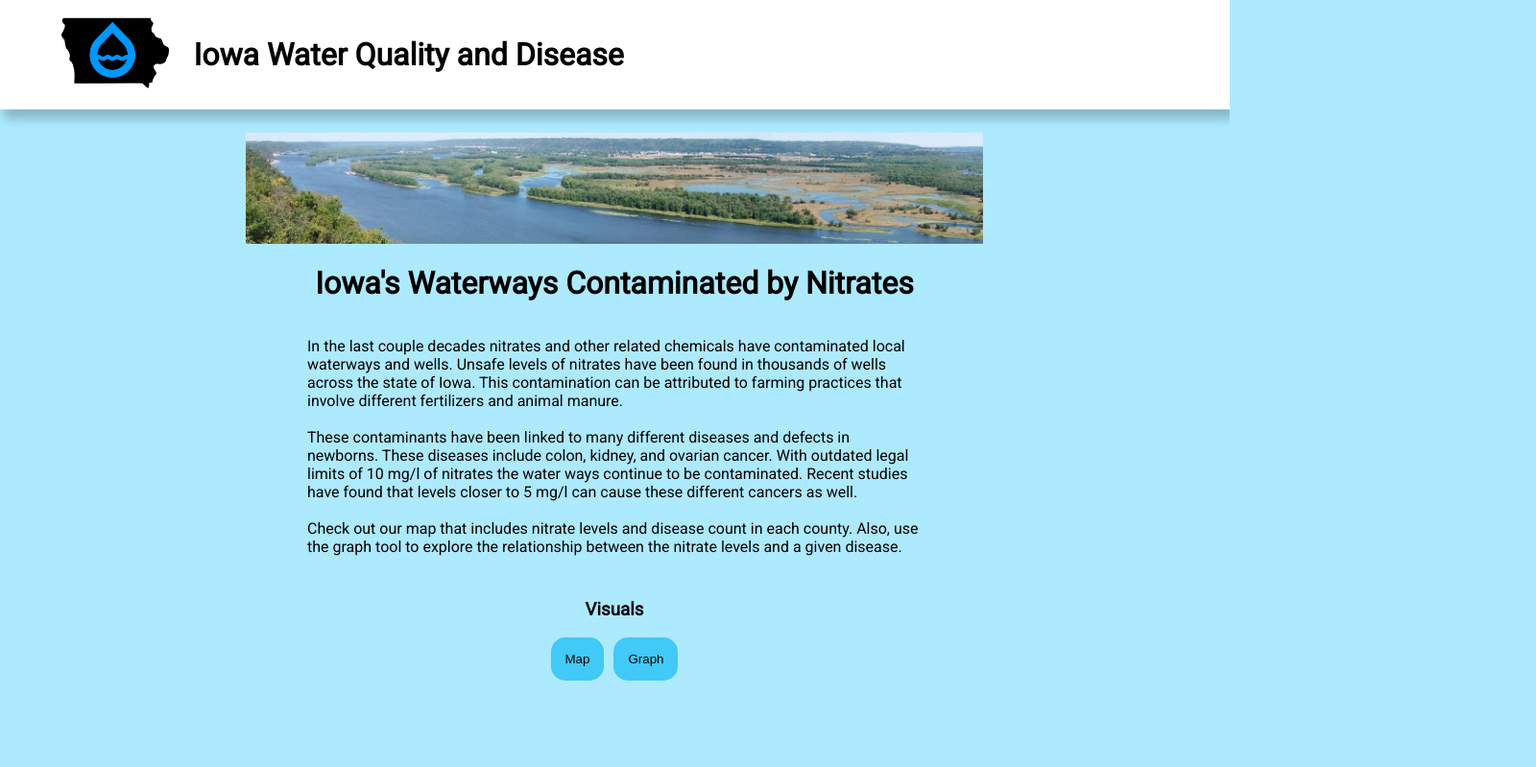
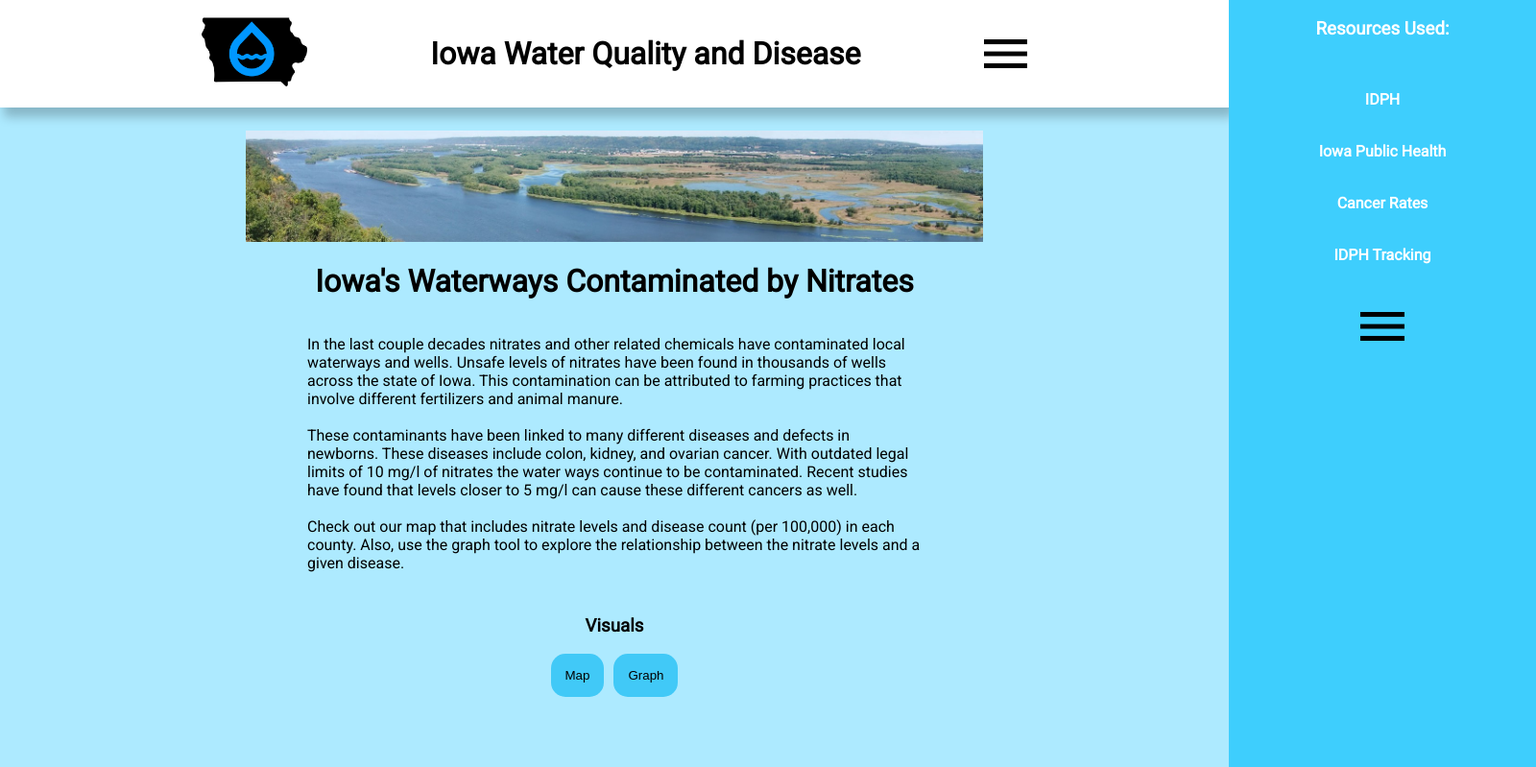
Before and after one commit to blakepreston/DiseaseAndNitrates, a plain HTML site: page index.html in a window 1280 px wide. Shown: the top 799 px of the page at 96% size, 1600 px wide, since content can reach past the window. Drawn offline with Linux system fonts and the light colour scheme.

Commit message:
Added resources sliding tab

```diff
--- a/index.html
+++ b/index.html
@@ -12,9 +12,19 @@
 <body>
 
     <div class="mainContainer" id="mainContainer">
+        <div class="menuSlide" id="menuSlide">
+            <h3>Resources Used:</h3>
+            <a href="https://tracking.idph.iowa.gov/" target="_blank">IDPH</a>
+            <a href="https://shri.public-health.uiowa.edu/cancer-data/" target="_blank">Iowa Public Health</a>
+            <a href="https://www.cancer-rates.info/ia/" target="_blank">Cancer Rates</a>
+            <a href="https://tracking.idph.iowa.gov/" target="_blank">IDPH Tracking</a>
+            <img src="menu.png" alt="" id="menu" onclick="menuChange()">
+        </div>
+
         <div class="title">
             <img src="logo.png" alt="">
             <h1>Iowa Water Quality and Disease</h1>
+            <img src="menu.png" alt="" id="menu" onclick="menuChange()">
         </div>
 
         <div id="container" class="container">
@@ -32,7 +42,7 @@
                     have found that levels closer to 5 mg/l can cause these different cancers as well.
                     <br>
                     <br>
-                    Check out our map that includes nitrate levels and disease count in each county. Also, use the graph tool to explore the relationship
+                    Check out our map that includes nitrate levels and disease count (per 100,000) in each county. Also, use the graph tool to explore the relationship
                     between the nitrate levels and a given disease.
                 </p>
             </div>
@@ -229,5 +239,6 @@
                         vizElement.parentNode.insertBefore(scriptElement, vizElement);
                 </script>
 
+                <script src="main.js"></script>
         </body>
 </html>
--- /dev/null
+++ b/main.js
@@ -0,0 +1,13 @@
+function menuChange(){
+    if(document.getElementById('menu').src.match("menu.png")){
+        document.getElementById('menu').src = "cancel.png";
+        document.getElementById('menuSlide').style.left = "0px";
+        document.getElementById('menuSlide').style.transitionDuration = ".6s";
+    }else if(document.getElementById('menu').src.match("cancel.png")){
+        document.getElementById('menu').src = "menu.png";
+        document.getElementById('menuSlide').style.left = "100vw";
+        document.getElementById('menuSlide').style.transitionDuration = ".6s";
+    }else{
+        document.getElementById('menu').src = "menu.png";
+    }
+}
--- a/style.css
+++ b/style.css
@@ -6,6 +6,7 @@ body {
   background-color: rgb(173, 234, 255);
   font-family: "Roboto", sans-serif;
   margin: 0;
+  overflow-x: hidden;
 }
 
 #container {
@@ -27,6 +28,7 @@ body {
   width: 100vw;
   padding: 1px;
   align-items: center;
+  justify-content: center;
   display: flex;
   flex-direction: row;
   margin-bottom: 3vh;
@@ -34,14 +36,14 @@ body {
 }
 
 .title h1 {
-  margin-left: 2vw;
+  margin-left: 10vw;
+  margin-right: 10vw;
   color: black;
   font-weight: 900;
 }
 
 .title img {
-  height: 7em;
-  margin-left: 5vw;
+  height: 110px;
 }
 
 #viz1618363459300 {
@@ -106,3 +108,63 @@ body {
 .buttonContainer button:hover {
   background-color: rgb(31, 195, 250);
 }
+
+#menu {
+  height: 30px;
+  transition-duration: 1s;
+}
+
+#menu:hover {
+  cursor: pointer;
+}
+
+.menuSlide {
+  display: flex;
+  flex-direction: column;
+  position: absolute;
+  color: white;
+  background-color: rgb(62, 206, 253);
+  height: 300vh;
+  width: 20em;
+  align-items: center;
+  left: 100vw;
+  z-index: 5;
+}
+
+.menuSlide a {
+  text-decoration: none;
+  margin-top: 35px;
+  font-weight: 800;
+  color: white;
+}
+
+.menuSlide img {
+  margin-top: 50px;
+}
+
+@media only screen and (max-width: 1000px) {
+  .title {
+    flex-direction: column;
+  }
+
+  .title {
+    text-align: center;
+  }
+
+  #menu {
+    margin-bottom: 15px;
+  }
+
+  .description img {
+    width: 90vw;
+    height: 10vh;
+  }
+
+  .description p {
+    width: 95vw;
+  }
+
+  .menuSlide {
+    width: 100vw;
+  }
+}
```
Also changed, not shown: cancel.png (added), menu.png (added).
